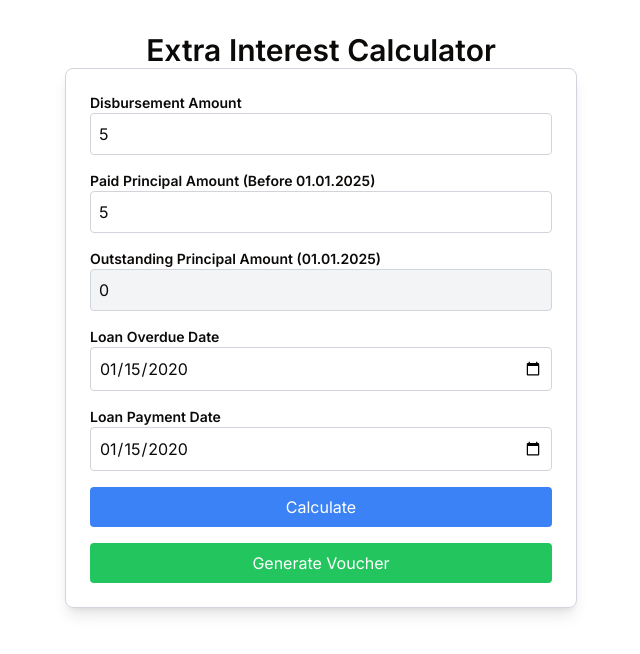
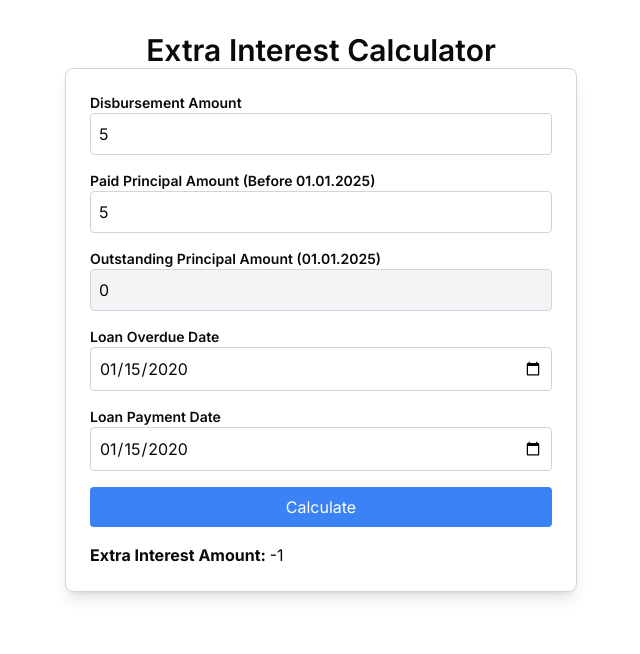
Before and after one commit to ratandigital/psb-report-interest, a Next.js app: page /interest-calculator in a window 1280 px wide. Both pictures are taken after typing "5", "5", "2020-01-15", "2020-01-15" into the empty fields and a click on the button "Calculate". Shown: the top 654 px of the page, without its empty margins (319-959 px from the left). Built offline with nearby package versions, Linux system fonts and the light colour scheme.

Commit message:
Update page.tsx

```diff
--- a/app/interest-calculator/page.tsx
+++ b/app/interest-calculator/page.tsx
@@ -157,15 +157,13 @@ const LoanForm = () => {
           Calculate
         </button>
 
-        {isCalculated && (
-          <button
-            onClick={generateVoucher}
-            className="w-full mt-4 p-2 bg-green-500 text-white rounded hover:bg-green-600"
-          >
-            Generate Voucher
-          </button>
+
+  {extraInterestAmount !== null && (
+          <div className="mt-4">
+            <strong>Extra Interest Amount: </strong>
+            {extraInterestAmount.toFixed(0)}
+          </div>
         )}
-
 
       </div>
     </>
```
